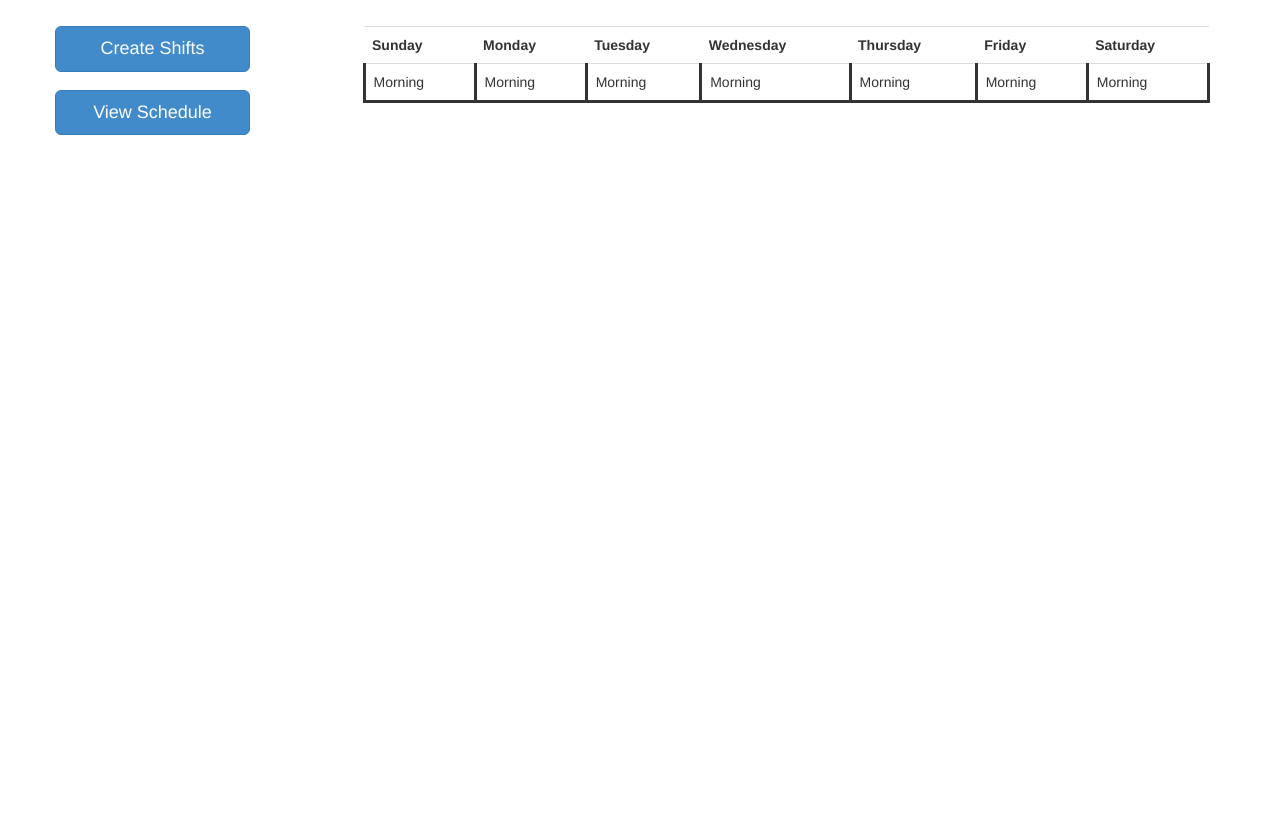
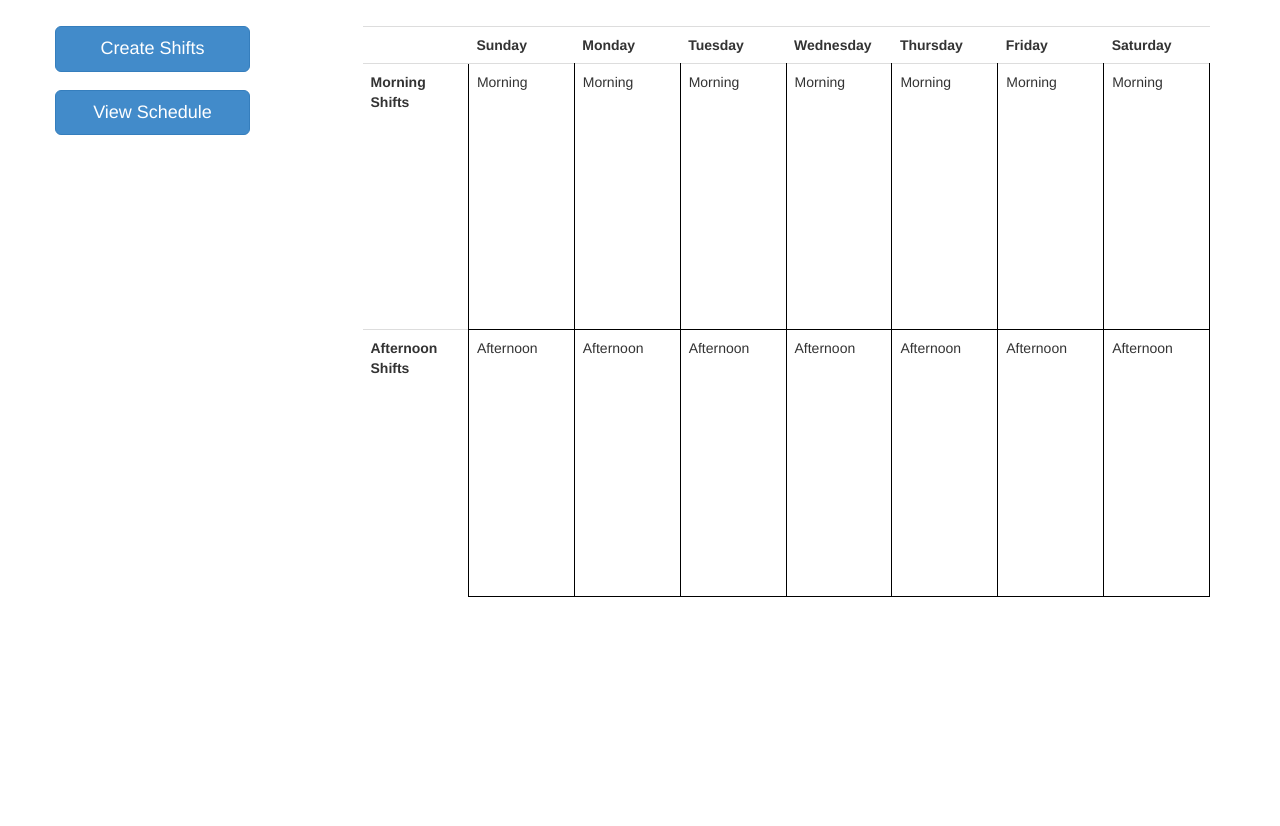
Before and after one commit to RobertCorey/shift-bid, a PHP site: page /adminCalendarView.php in a window 1280 px wide. Before the commit the page ends 135 px from the top, so only its background shows below. Run offline with PHP 8.4, Linux system fonts and the light colour scheme; some libraries are stand-ins or nearby versions.

Commit message:
Add table prototype to adminCalendarView

```diff
--- a/adminCalendarView.php
+++ b/adminCalendarView.php
@@ -33,6 +33,7 @@ require 'adminCalendarViewController.php';
       <div class="col-xs-offset-1 col-xs-9">
         <table class="table">
           <tr>
+            <th></th>
             <th>Sunday</th>
             <th>Monday</th>
             <th>Tuesday</th>
@@ -42,13 +43,24 @@ require 'adminCalendarViewController.php';
             <th>Saturday</th>
           </tr>
           <tr>
-            <td>Morning</td>
-            <td>Morning</td>
-            <td>Morning</td>
-            <td>Morning</td>
-            <td>Morning</td>
-            <td>Morning</td>
-            <td>Morning</td>
+            <th>Morning Shifts</th>
+            <td class="shiftBox">Morning</td>
+            <td class="shiftBox">Morning</td>
+            <td class="shiftBox">Morning</td>
+            <td class="shiftBox">Morning</td>
+            <td class="shiftBox">Morning</td>
+            <td class="shiftBox">Morning</td>
+            <td class="shiftBox">Morning</td>
+          </tr>
+          <tr>
+            <th>Afternoon Shifts</th>
+            <td class="shiftBox">Afternoon</td>
+            <td class="shiftBox">Afternoon</td>
+            <td class="shiftBox">Afternoon</td>
+            <td class="shiftBox">Afternoon</td>
+            <td class="shiftBox">Afternoon</td>
+            <td class="shiftBox">Afternoon</td>
+            <td class="shiftBox">Afternoon</td>
           </tr>
         </table>
       </div>
@@ -60,5 +72,12 @@ require 'adminCalendarViewController.php';
   <script src="https://ajax.googleapis.com/ajax/libs/jquery/1.11.0/jquery.min.js"></script>
   <!-- Include all compiled plugins (below), or include individual files as needed -->
   <script src="js/bootstrap.min.js"></script>
+  <script>
+    $(document).ready(function(){
+        var height = $(".container").height();
+        height /= 3;
+        $('.shiftBox').css("height",height);
+    });
+</script>
 </body>
 </html>
--- a/css/global.css
+++ b/css/global.css
@@ -1,5 +1,10 @@
-td{
-	border-style: solid;
+html,body{height:100%;}
+table {
+    table-layout: fixed;
+    word-wrap: break-word;
+}
+.container {
+    height:100%;
 }
 .container{
 	margin-top: 2%;
@@ -9,6 +14,5 @@ td{
 	margin-bottom: 1em;
 }
 .shiftBox{
-	border-style: solid;
-	height: 200px;
+	border: solid black 1px;
 }
--- a/js/globals.js
+++ /dev/null
@@ -1 +0,0 @@
-$('body').height(document.documentElement.clientHeight);
```
Also changed, not shown: adminCreateShifts.php (added).
